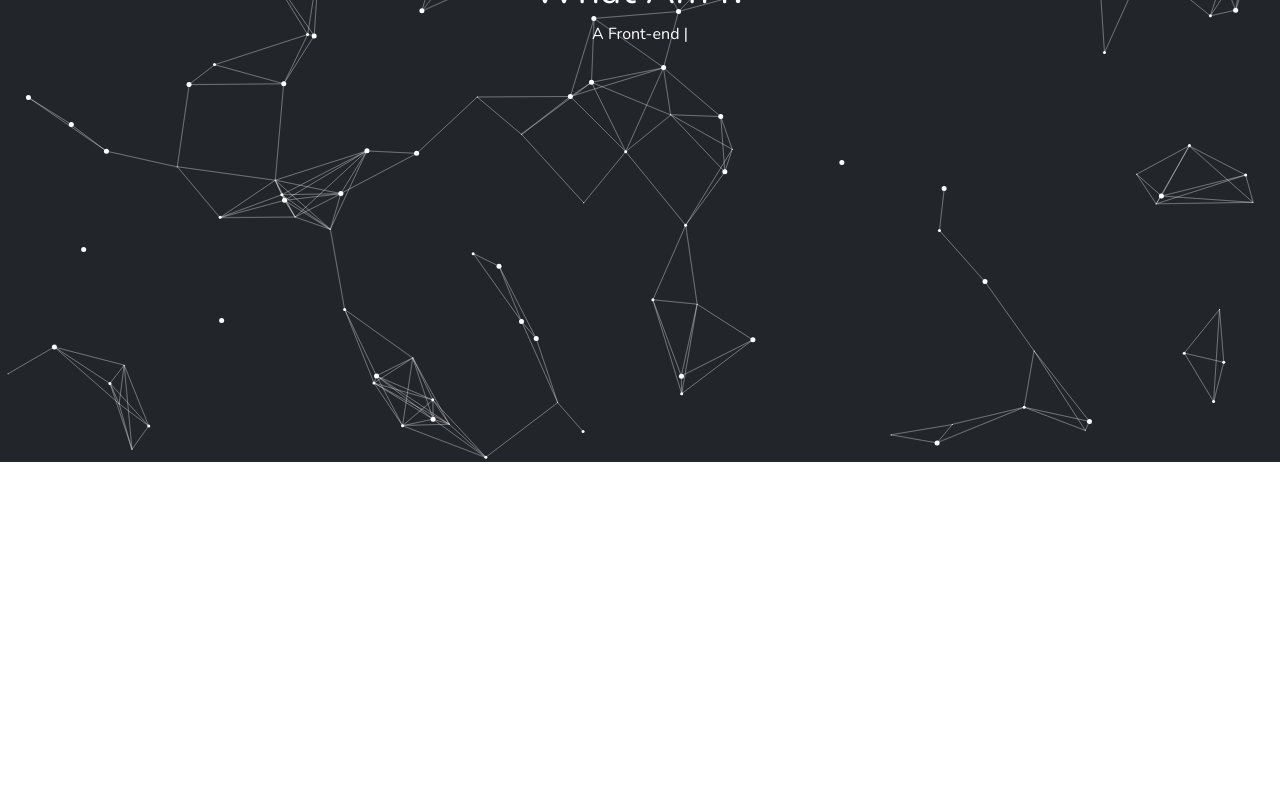
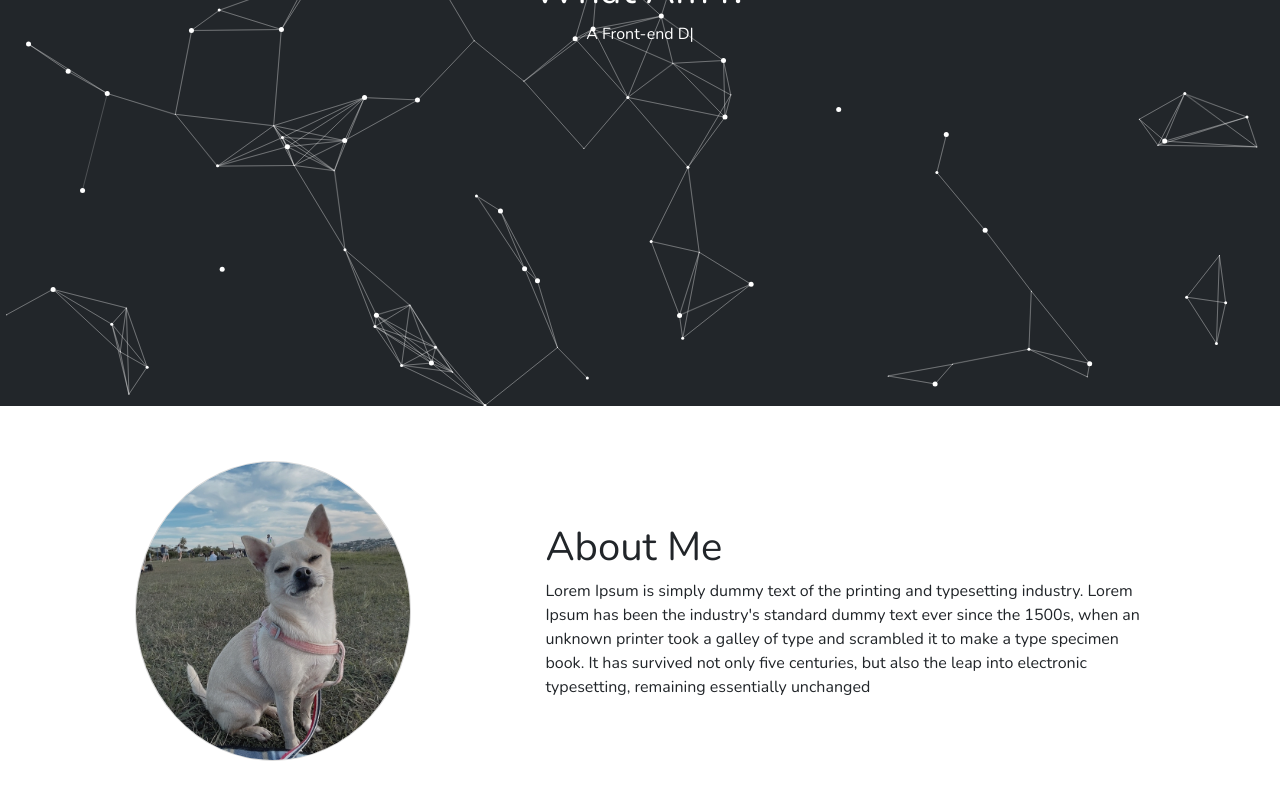
Before and after one commit to hayleykim/my-first-portfolio, a React (Create React App) app: page / in a window 1280 px wide. Shown: the part 394-1194 px from the top of the page. Before the commit the page ends 863 px from the top, so only its background shows below. Built offline with nearby package versions, Linux system fonts and the light colour scheme.

Commit message:
added aboutMe

```diff
--- a/src/App.js
+++ b/src/App.js
@@ -4,6 +4,7 @@ import Navigation from './screens/navigationBar/NavigationBar';
 import Particles from './Particles';
 //import ParticleAnimation from 'react-particle-animation';
 import Header from './screens/header/Header';
+import AboutMe from './screens/aboutMe/AboutMe';
 
 
 function App() {
@@ -12,7 +13,7 @@ function App() {
       <Navigation />
       <Header />
       <Particles />
-
+      <AboutMe />
 
     </div>
   );
--- /dev/null
+++ b/src/screens/aboutMe/AboutMe.jsx
@@ -0,0 +1,19 @@
+import React from 'react'
+import './aboutMe.css'
+import dooley from "../../images/dooley.png"
+
+function AboutMe() {
+  return (
+    <div className='about__container' id="about-me">
+        <div>
+            <img src={dooley} alt="dooley image" />
+        </div>
+        <div className='about__text'>
+            <h1>About Me</h1>
+            <p>Lorem Ipsum is simply dummy text of the printing and typesetting industry. Lorem Ipsum has been the industry's standard dummy text ever since the 1500s, when an unknown printer took a galley of type and scrambled it to make a type specimen book. It has survived not only five centuries, but also the leap into electronic typesetting, remaining essentially unchanged</p>
+        </div>
+    </div>
+  )
+}
+
+export default AboutMe
--- /dev/null
+++ b/src/screens/aboutMe/aboutMe.css
@@ -0,0 +1,32 @@
+.about__container {
+    margin: 3rem 0;
+    display: flex;
+    flex-direction: row;
+    justify-content: space-evenly;
+    align-items: center;
+}
+
+.about__container img {
+    border-radius: 50%;
+    border: 0.5px solid rgb(218,218,218);
+    margin-bottom: 1rem;
+    max-width: 300px;
+    max-height: 300px;
+    object-fit: scale-down;
+}
+
+.about__text {
+    max-width: 600px;
+}
+/* ---------------------- MEDIA QUERIES ----------------------- */
+@media only screen and (max-width: 900px ) {
+    .about__container{
+        flex-direction: column;
+    }
+}
+
+@media only screen and (max-width: 700px ) {
+    .about__text{
+        max-width: 300px;
+    }
+}
--- a/src/screens/navigationBar/NavigationBar.js
+++ b/src/screens/navigationBar/NavigationBar.js
@@ -15,7 +15,10 @@ function createLinks() {
 function NavigationBar() {
   return (
     <div id="home">
-        <Navbar className="navigation__container" expand="md">
+        <Navbar className="navigation__container"
+        style={{ zIndex: '2', position: 'fixed', top: '0', width: '100%'}}
+        collapseOnSelect
+        expand="md">
             <Navbar.Brand style={{ marginLeft: '1rem'}} href="#home">Hayley Kim</Navbar.Brand>
             <Navbar.Toggle aria-controls="responsive-navbar-nav" />
             <Navbar.Collapse style={{ justifyContent: 'flex-end', marginRight: '1rem', borderColor: 'none'}}>
```
Also changed, not shown: src/images/dooley.png (added).
